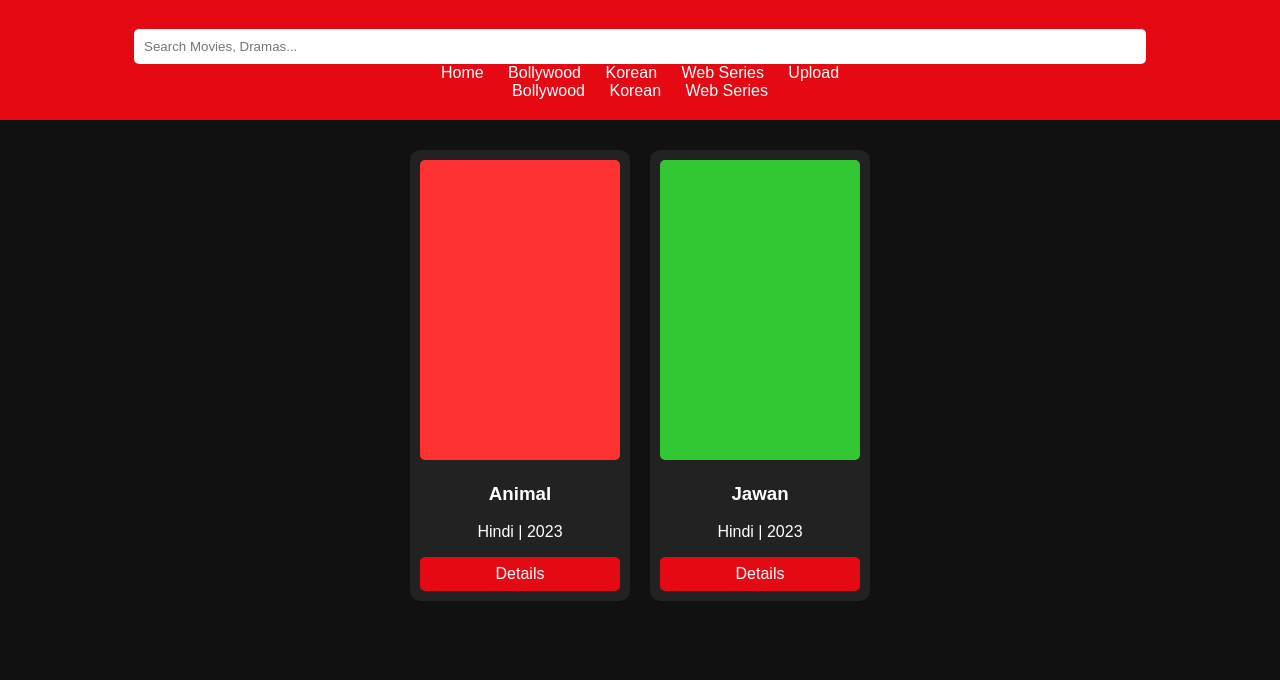
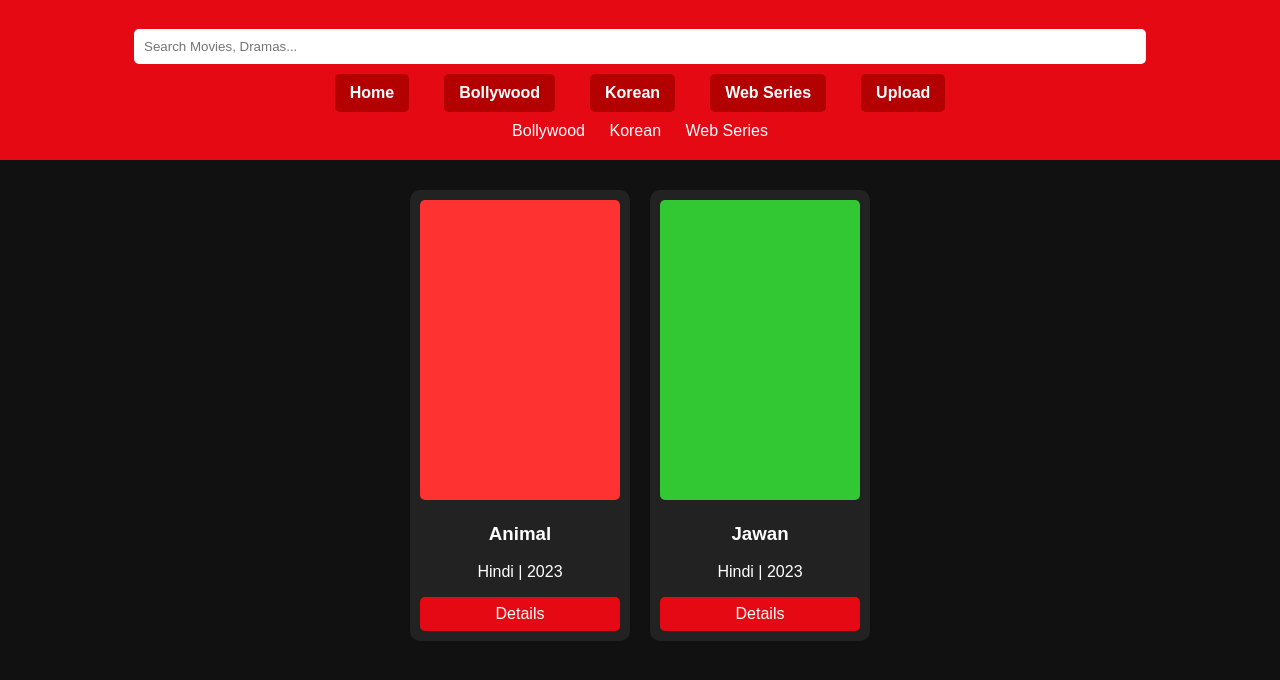
Before and after one commit to Girdhari6378/draamasmoods, a plain HTML site: page index.html in a window 1280 px wide. Shown: the part 82-762 px from the top of the page. Drawn offline with Linux system fonts and the light colour scheme.

Commit message:
Update style.css

```diff
--- a/assets/css/style.css
+++ b/assets/css/style.css
@@ -48,3 +48,23 @@ input[type="text"] {
   color: white;
   text-decoration: none;
 }
+.main-menu {
+  display: flex;
+  justify-content: center;
+  gap: 15px;
+  background-color: #e50914;
+  padding: 10px;
+  flex-wrap: wrap;
+}
+.main-menu a {
+  color: white;
+  text-decoration: none;
+  padding: 10px 15px;
+  background: #b30000;
+  border-radius: 5px;
+  font-weight: bold;
+  transition: background 0.3s ease;
+}
+.main-menu a:hover {
+  background: #990000;
+}
```
